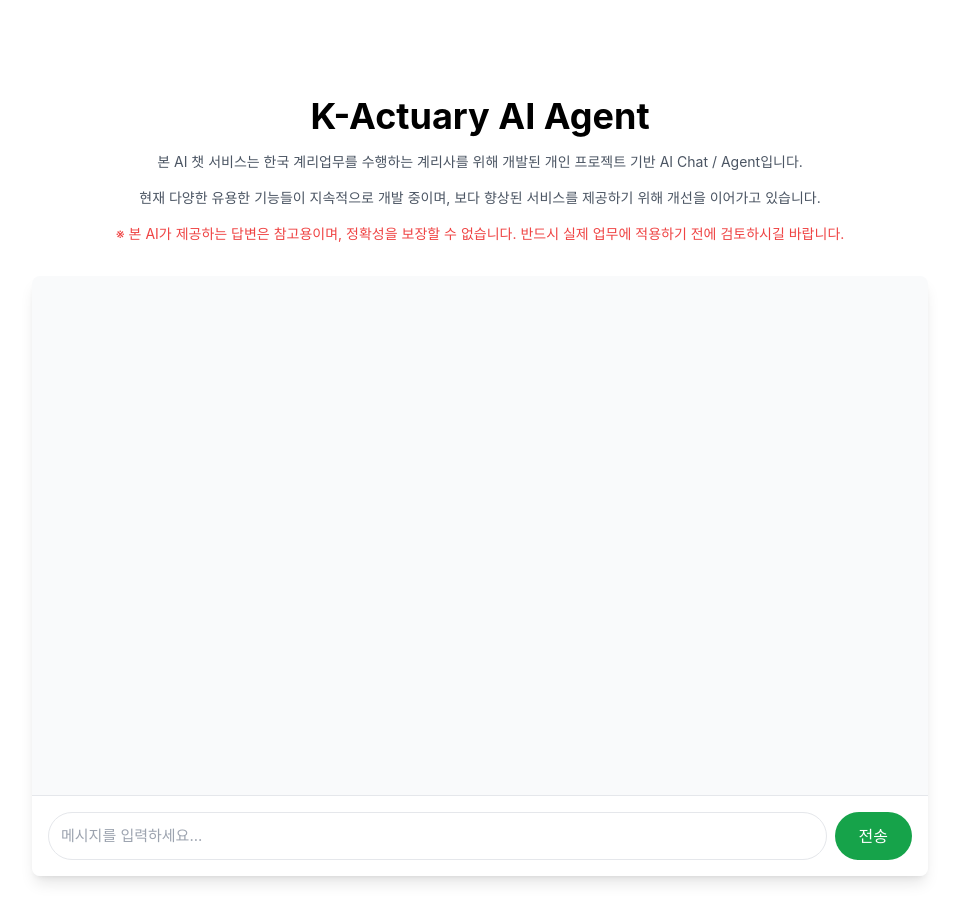
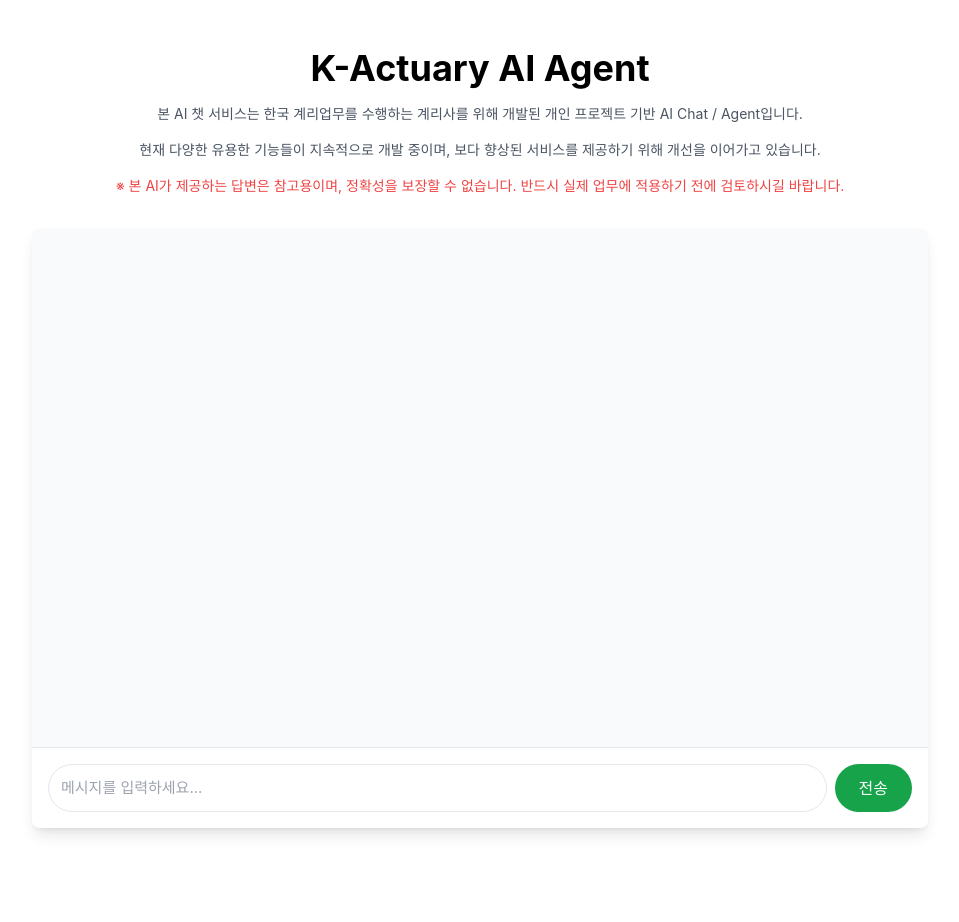
Before and after one commit to chrischangminlee/K_Actuary_AI_Agent, a Next.js app: page /K_Actuary_AI_Agent/ in a window 1280 px wide. Shown: the top 922 px of the page, without its empty margins (160-1119 px from the left). After the commit the page ends 860 px from the top, so only its background shows below. Built offline with nearby package versions, Linux system fonts and the light colour scheme; a web font is replaced by a local one.

Commit message:
Adjust title position and padding

```diff
--- a/src/app/page.tsx
+++ b/src/app/page.tsx
@@ -2,9 +2,9 @@ import ChatInterface from '@/components/ChatInterface';
 
 export default function Home() {
   return (
-    <main className="flex min-h-screen flex-col items-center justify-between p-24">
+    <main className="flex min-h-screen flex-col items-center p-4 sm:p-8">
       <div className="w-full max-w-4xl">
-        <h1 className="text-4xl font-bold mb-4 text-center">K-Actuary AI Agent</h1>
+        <h1 className="text-4xl font-bold mb-4 text-center pt-4">K-Actuary AI Agent</h1>
         <div className="text-sm text-gray-600 mb-8 space-y-4 text-center">
           <p>본 AI 챗 서비스는 한국 계리업무를 수행하는 계리사를 위해 개발된 개인 프로젝트 기반 AI Chat / Agent입니다.</p>
           <p>현재 다양한 유용한 기능들이 지속적으로 개발 중이며, 보다 향상된 서비스를 제공하기 위해 개선을 이어가고 있습니다.</p>
```
